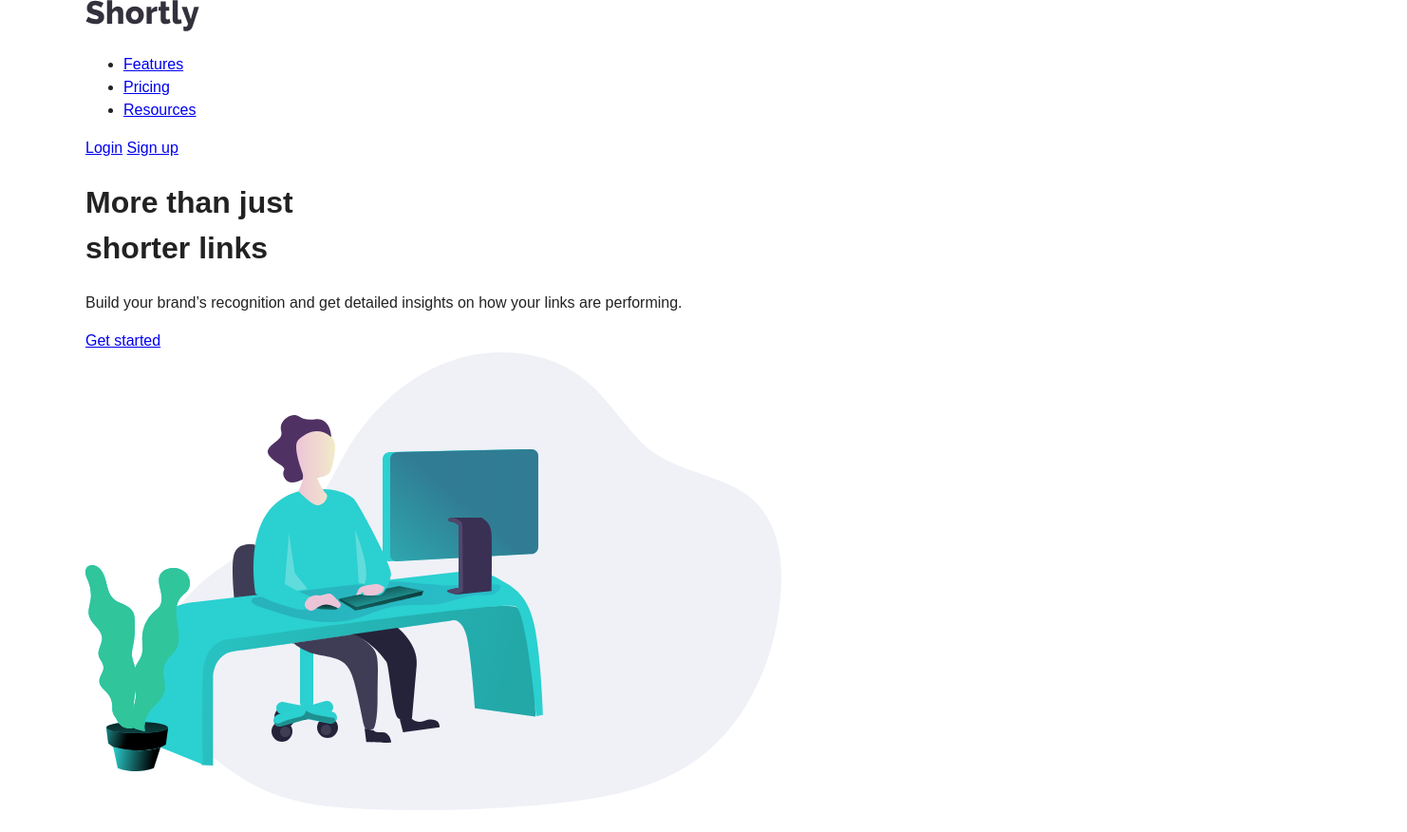
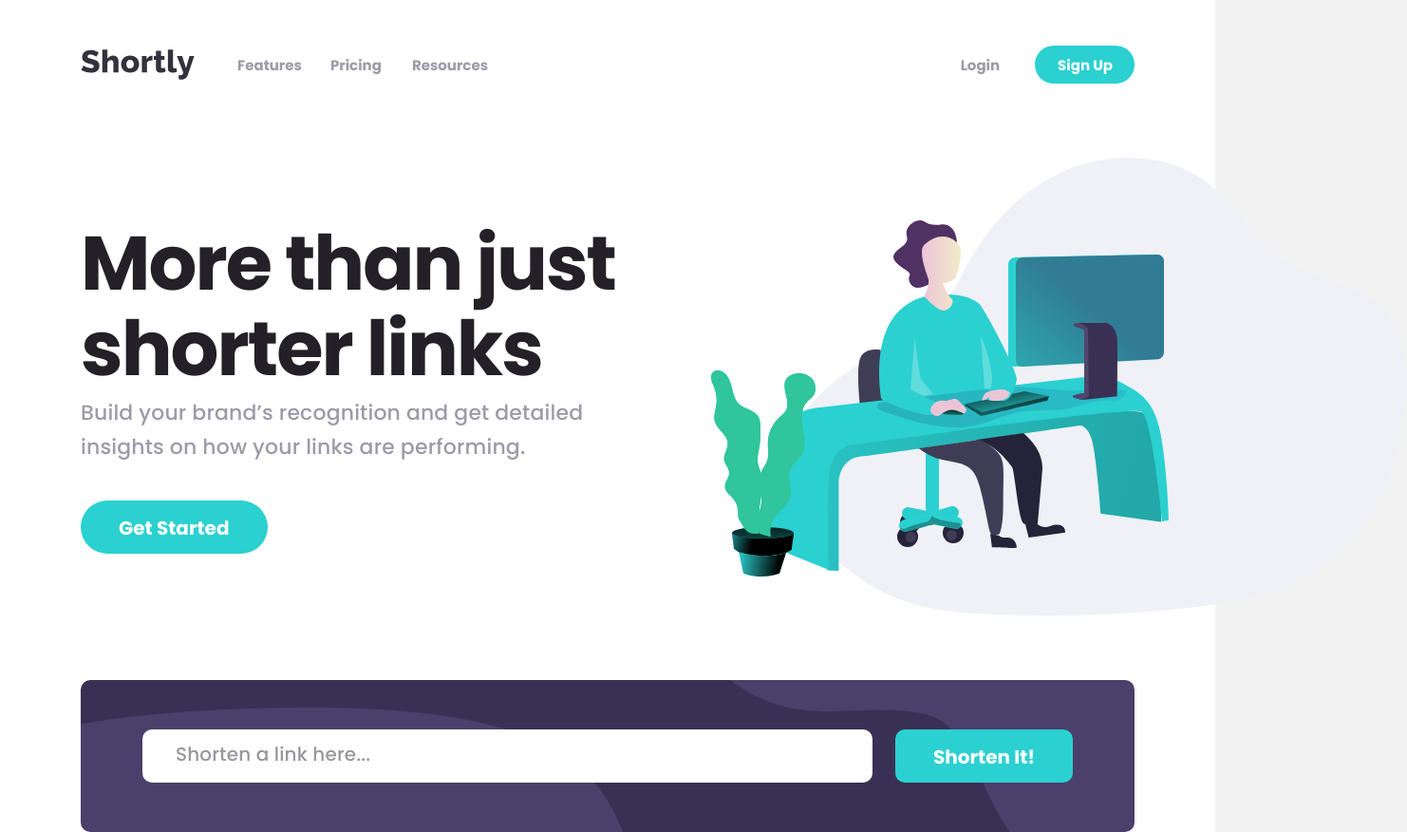
Before and after one commit to MIRZOULUGBEK9008/shortly-selfmade, a plain HTML site: page index.html in a window 1280 px wide. Shown: the whole page at 95% size, 1482 px wide, since content can reach past the window. Drawn offline with Linux system fonts and the light colour scheme.

Commit message:
Add link short generator.

```diff
--- a/css/styles.css
+++ b/css/styles.css
@@ -1,9 +1,43 @@
 /* CUSTOM PROPS */
 :root {
-
+  --heading-color: #34313d;
+  --text-color: #9e9aa8;
+  --white: #fff;
+  --gray: #bfbfbf;
+  --bg-color: #4b3f6b;
+  --black: #232127;
+  --body-bg: #f2f2f2;
+  --extra-color: #2bd0d0;
+  --hover: #9ae3e3;
 }
 
 /* FONT-FACE  */
+@font-face {
+  font-family: "Poppins";
+  src: url("../fonts/Poppins-MediumItalic.woff2") format("woff2"),
+  url("../fonts/Poppins-MediumItalic.woff") format("woff");
+  font-weight: 500;
+  font-style: italic;
+  font-display: swap;
+}
+
+@font-face {
+  font-family: "Poppins";
+  src: url("../fonts/Poppins-Bold.woff2") format("woff2"),
+  url("../fonts/Poppins-Bold.woff") format("woff");
+  font-weight: bold;
+  font-style: normal;
+  font-display: swap;
+}
+
+@font-face {
+  font-family: "Poppins";
+  src: url("../fonts/Poppins-Medium.woff2") format("woff2"),
+  url("../fonts/Poppins-Medium.woff") format("woff");
+  font-weight: 500;
+  font-style: normal;
+  font-display: swap;
+}
 
 
 /* GLOBAL-STYLES  */
@@ -23,13 +57,14 @@ body {
   display: flex;
   flex-direction: column;
   height: 100%;
-  background-color: #fff;
-  color: #222;
-  font-family: "Arial", sans-serif;
-  font-size: 16px;
-  line-height: 1.5;
+  background-color: var(--body-bg);
+  color: var(--text-color);
+  font-family: "Poppins", "Arial", sans-serif;
+  font-size: 15px;
+  line-height: 26px;
   padding: 0;
   margin: 0;
+  overflow-x: hidden;
 }
 
 img {
@@ -40,10 +75,10 @@ img {
 
 /* CONTAINER  */
 .container {
-  max-width: 1200px;
+  max-width: 1150px;
   width: 100%;
-  padding-left: 50px;
-  padding-right: 50px;
+  padding-left: 20px;
+  padding-right: 20px;
   margin-left: auto;
   margin-right: auto;
 }
@@ -59,20 +94,218 @@ img {
   overflow: hidden;
 }
 
+*:focus {
+  outline: 3px dashed var(--black);
+  outline-offset: 3px;
+}
+
 
 /* MAIN-CONTENT  */
 .main-content {
   flex-grow: 1;
 }
 
+.hero-header {
+  background-color: var(--white);
+}
 
-/* RETINA-BG  */
-@media
-only screen and (-webkit-min-device-pixel-ratio: 2),
-only screen and (   min--moz-device-pixel-ratio: 2),
-only screen and (     -o-min-device-pixel-ratio: 2/1),
-only screen and (        min-device-pixel-ratio: 2),
-only screen and (                min-resolution: 192dpi),
-only screen and (                min-resolution: 2dppx) {
+/* SITE HEADER  */
+.site-header {
+  padding-top: 48px;
+  padding-bottom: 48px;
+  display: flex;
+  align-items: center;
+  justify-content: space-between;
+}
 
+.site-header__container {
+  display: flex;
+  align-items: center;
 }
+
+.logo {
+  display: flex;
+}
+
+.logo:hover {
+  opacity: 0.8;
+}
+
+.logo:active {
+  opacity: 0.6;
+}
+
+.logo__img {
+  width: 120px;
+  height: 32px;
+  object-fit: cover;
+  flex-shrink: 0;
+}
+
+/* SITE NAVIGATOR  */
+.sitenav {
+  margin-left: 45px;
+  margin-right: auto;
+  padding-right: 30px;
+}
+
+.sitenav__list {
+  display: flex;
+  margin: 0;
+  padding: 0;
+  list-style: none;
+}
+
+.sitenav__item:not(:last-child) {
+  margin-right: 30px;
+}
+
+.sitenav__item:last-child {
+  margin-left: 2px;
+}
+
+.sitenav__link {
+  display: block;
+  text-decoration: none;
+  font-size: 15px;
+  line-height: normal;
+  font-weight: 700;
+  color: var(--text-color);
+}
+
+.sitenav__link:hover {
+  color: var(--black);
+}
+
+.sitenav__link:active {
+  opacity: 0.6;
+}
+
+.auth-wrapper {
+  display: flex;
+  align-items: center;
+}
+
+.auth-wrapper__button:not(:last-child) {
+  margin-right: 37px;
+}
+
+.auth-wrapper__button {
+  display: block;
+  text-decoration: none;
+  text-transform: capitalize;
+  font-size: 15px;
+  line-height: normal;
+  font-weight: 700;
+  color: var(--text-color);
+  white-space: nowrap;
+}
+
+.auth-wrapper__button--signup {
+  color: var(--white);
+  background-color: var(--extra-color);
+  padding: 9px 23px 8px 24px;
+  border-radius: 28px;
+}
+
+.auth-wrapper__button--signup:hover {
+  background: var(--hover);
+}
+
+/* HERO  */
+.hero {
+  display: flex;
+  align-items: center;
+  padding-top: 30px;
+  padding-bottom: 68px;
+}
+
+.hero__bg {
+  width: 733;
+  height: 482px;
+  object-fit: cover;
+  position: relative;
+  right: -100px;
+}
+
+.hero__content {
+  min-width: 564px;
+  display: flex;
+  flex-direction: column;
+  align-items: flex-start;
+}
+
+.hero__title {
+  margin: 0;
+  margin-bottom: 5px;
+  color: var(--black);
+  font-size: 80px;
+  line-height: 90px;
+  letter-spacing: -2px;
+}
+
+.hero__description {
+  margin: 0;
+  margin-bottom: 38px;
+  font-size: 22px;
+  line-height: 36px;
+  font-weight: 500;
+  letter-spacing: 0.15px;
+}
+
+.button {
+  display: block;
+  text-transform: capitalize;
+  text-decoration: none;
+  background-color: var(--extra-color);
+  color: var(--white);
+  font-size: 20px;
+  line-height: normal;
+  font-weight: 700;
+  border-radius: 28px;
+  padding: 14px 40px 12px;
+  white-space: nowrap;
+}
+
+.button:hover {
+  background: var(--hover);
+}
+
+
+/* LINK SHORT GENERATOR  */
+.short-form {
+}
+
+.short-form__inner {
+  display: flex;
+  padding: 52px 65px;
+  border-radius: 10px;
+  background-image: url(../img/bg.svg);
+  background-color: var(--bg-color);
+}
+
+.short-form__input {
+  min-width: 769px;
+  padding: 11px 32px;
+  margin-right: 24px;
+  border-radius: 10px;
+  border: 3px solid transparent;
+}
+
+/* .short-form__input:not(:placeholder-shown) {
+  border-color: transparent;
+} */
+
+::placeholder {
+  font-size: 20px;
+  line-height: 36px;
+  letter-spacing: 0.15px;
+  font-weight: 500;
+  color: var(--heading-color);
+  opacity: 0.5;
+}
+
+.button--short {
+  border: none;
+  border-radius: 10px;
+}
--- a/index.html
+++ b/index.html
@@ -4,7 +4,7 @@
   <meta charset="UTF-8">
   <meta http-equiv="X-UA-Compatible" content="IE=edge">
   <meta name="viewport" content="width=device-width, initial-scale=1.0">
-  <title>Name of Project</title>
+  <title>Shortly</title>
 
   <!-- STYLES  -->
   <link rel="stylesheet" href="css/normalize.css">
@@ -12,6 +12,8 @@
   <!-- <link rel="stylesheet" href="css/css.min.css"> -->
 </head>
 <body>
+
+  <div class="hero-header">
 
     <!-- SITE HEADER  -->
     <header class="site-header">
@@ -43,6 +45,8 @@
       </div>
     </header>
 
+
+    <!-- HERO  -->
     <div class="hero container">
       <div class="hero__content">
         <h1 class="hero__title">More than just</br>shorter links</h1>
@@ -53,6 +57,18 @@
       </div>
       <img class="hero__bg" src="img/hero_bg.svg" alt="" aria-hidden="true" width="733" height="482">
     </div>
+
+    <!-- LINK SHORT GENERATOR  -->
+    <section class="short-generator container ">
+      <h2 class="visually-hidden">Short generator</h2>
+
+      <form class="short-form" action="https://echo.htmlacademy.ru" method="GET">
+        <div class="short-form__inner">
+          <input class="short-form__input" type="url"  name="short_link" pattern="https://.*" placeholder="Shorten a link here..." required>
+          <button class="button button--short" type="submit">Shorten It!</button>
+        </div>
+      </form>
+    </section>
   </div>
   <script src="js/main.js"></script>
 </body>
```
